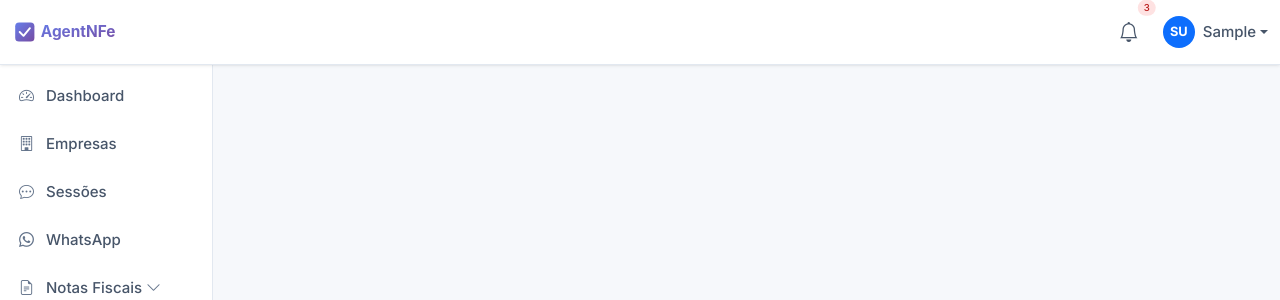
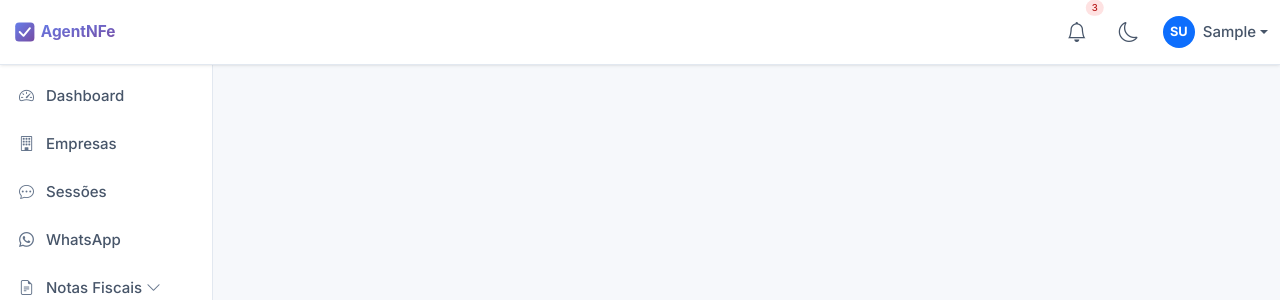
Before and after one commit to kcoelho79/AgentBaseNfe, a Django app: page / in a window 1280 px wide. Shown: the top 300 px of the page. Run offline with Django 5.2, Linux system fonts and the light colour scheme; the visitor is signed in with stand-in values (Sample User, id 1).

Commit message:
adicionado toggle tema claro e escuro

```diff
--- a/static/js/main.js
+++ b/static/js/main.js
@@ -60,6 +60,33 @@ document.addEventListener('DOMContentLoaded', function() {
                     closeSidebar();
                 }
             });
+        });
+    }
+
+    // Theme toggle
+    var themeToggle = document.getElementById('themeToggle');
+    var themeIcon = document.getElementById('themeIcon');
+
+    function updateThemeIcon() {
+        var isDark = document.documentElement.getAttribute('data-theme') === 'dark';
+        if (themeIcon) {
+            themeIcon.className = isDark ? 'bi bi-sun fs-5' : 'bi bi-moon fs-5';
+        }
+    }
+
+    if (themeToggle) {
+        updateThemeIcon();
+        themeToggle.addEventListener('click', function(e) {
+            e.preventDefault();
+            var isDark = document.documentElement.getAttribute('data-theme') === 'dark';
+            if (isDark) {
+                document.documentElement.removeAttribute('data-theme');
+                localStorage.setItem('theme', 'light');
+            } else {
+                document.documentElement.setAttribute('data-theme', 'dark');
+                localStorage.setItem('theme', 'dark');
+            }
+            updateThemeIcon();
         });
     }
 
--- a/templates/base.html
+++ b/templates/base.html
@@ -1,6 +1,9 @@
 {% load static %}
 <!DOCTYPE html>
-<html lang="pt-br" >
+<html lang="pt-br">
+<script>
+    (function(){var t=localStorage.getItem('theme');if(t==='dark')document.documentElement.setAttribute('data-theme','dark');})();
+</script>
 <head>
     <meta charset="UTF-8">
     <meta name="viewport" content="width=device-width, initial-scale=1.0">
--- a/templates/components/navbar.html
+++ b/templates/components/navbar.html
@@ -35,6 +35,13 @@
                     <li><hr class="dropdown-divider"></li>
                     <li><a class="dropdown-item text-center" href="#">Ver todas</a></li>
                 </ul>
+            </li>
+
+            <!-- Theme Toggle -->
+            <li class="nav-item me-3">
+                <a class="nav-link" href="#" id="themeToggle" title="Alternar tema">
+                    <i class="bi bi-moon fs-5" id="themeIcon"></i>
+                </a>
             </li>
 
             <!-- User Menu -->
```
